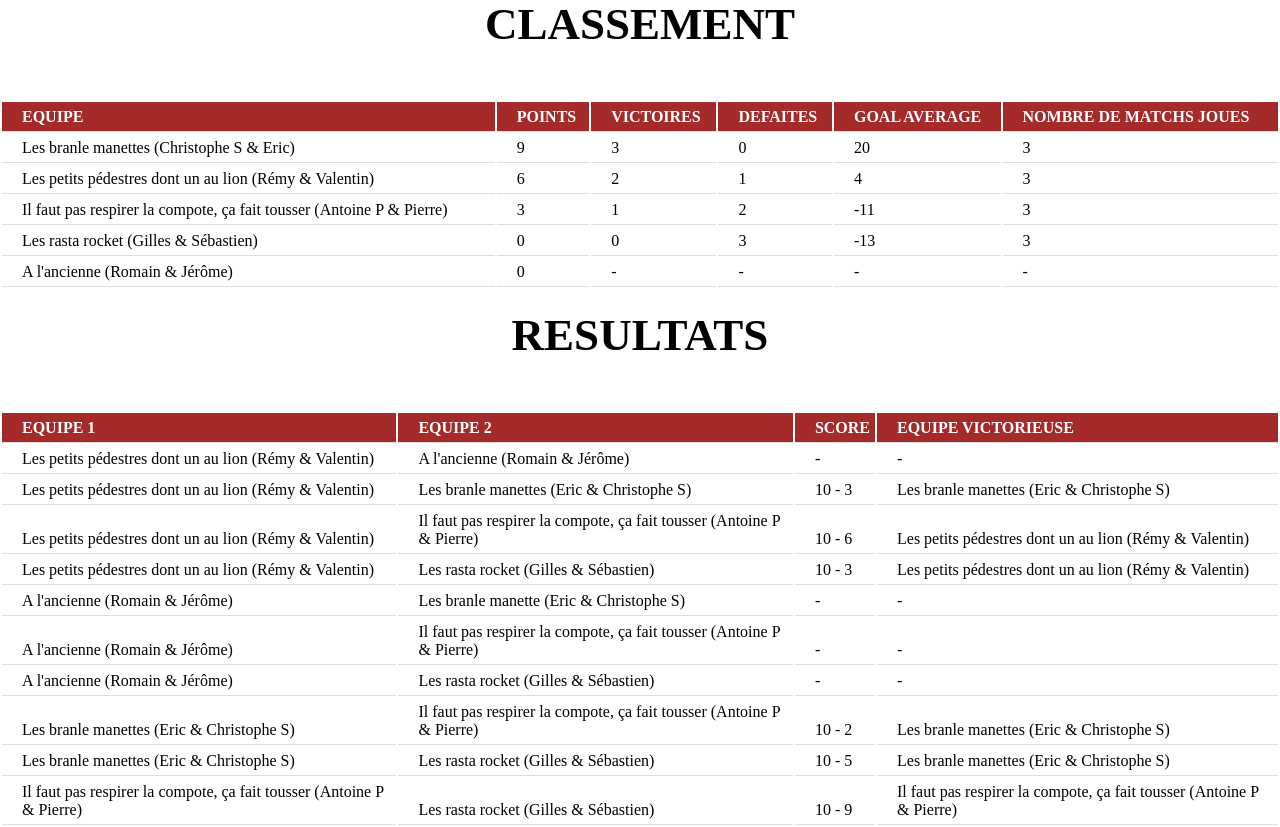
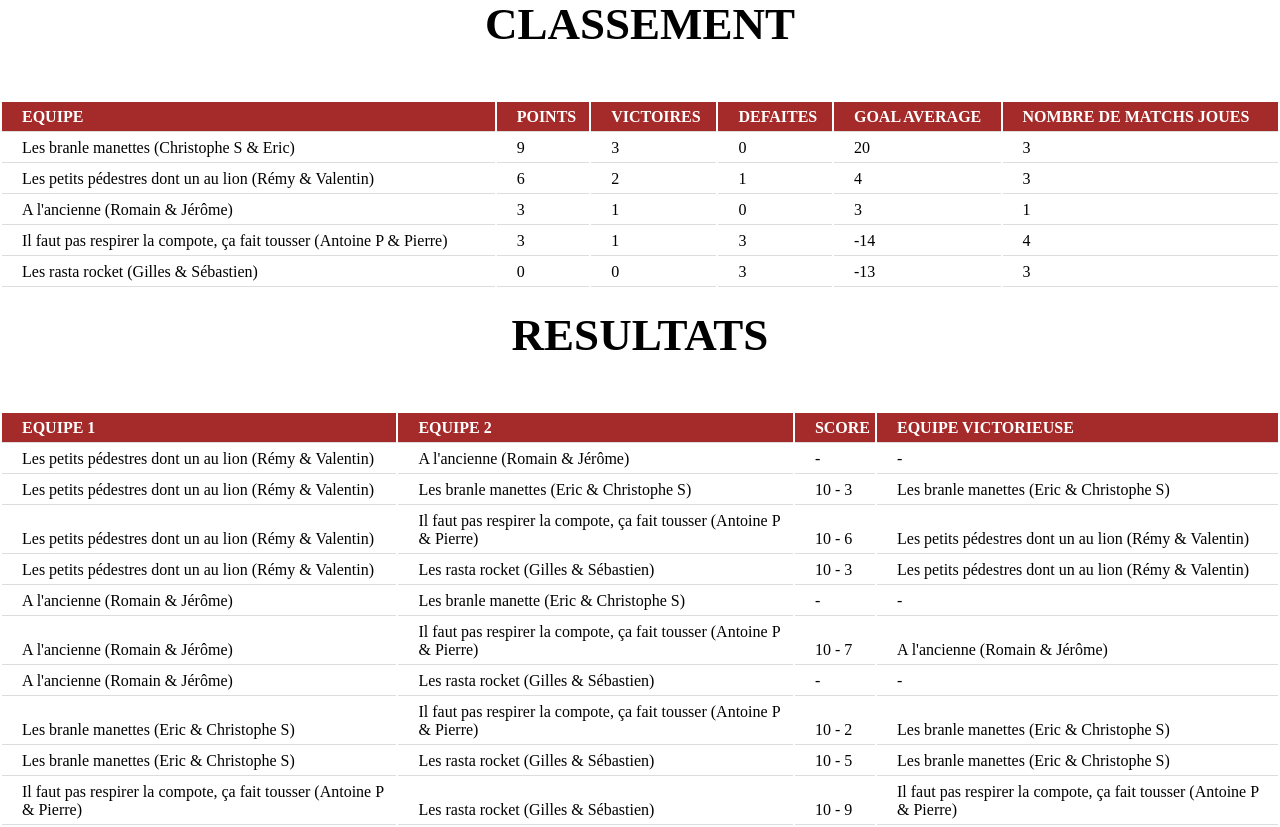
Before and after one commit to vadumont/babyfoot, a PHP site: page /poule_a.php in a window 1280 px wide. Shown: the part 212-1039 px from the top of the page. Run offline with PHP 8.4, Linux system fonts and the light colour scheme.

Commit message:
évolution score

```diff
--- a/poule_a.php
+++ b/poule_a.php
@@ -33,12 +33,20 @@
                         <td>3</td>
                     </tr>
                     <tr>
+                        <td>A l'ancienne (Romain & Jérôme)</td>
+                        <td>3</td>
+                        <td>1</td>
+                        <td>0</td>
+                        <td>3</td>
+                        <td>1</td>
+                    </tr>
+                    <tr>
                         <td>Il faut pas respirer la compote, ça fait tousser (Antoine P & Pierre)</td>
                         <td>3</td>
                         <td>1</td>
-                        <td>2</td>
-                        <td>-11</td>
                         <td>3</td>
+                        <td>-14</td>
+                        <td>4</td>
                     </tr>
                     <tr>
                         <td>Les rasta rocket (Gilles & Sébastien)</td>
@@ -47,14 +55,6 @@
                         <td>3</td>
                         <td>-13</td>
                         <td>3</td>
-                    </tr>
-                    <tr>
-                        <td>A l'ancienne (Romain & Jérôme)</td>
-                        <td>0</td>
-                        <td>-</td>
-                        <td>-</td>
-                        <td>-</td>
-                        <td>-</td>
                     </tr>
                 </table>
 
@@ -105,8 +105,8 @@
                     <tr>
                         <td>A l'ancienne (Romain & Jérôme)</td>
                         <td>Il faut pas respirer la compote, ça fait tousser (Antoine P & Pierre)</td>
-                        <td>-</td>
-                        <td>-</td>
+                        <td>10 - 7</td>
+                        <td>A l'ancienne (Romain & Jérôme)</td>
                     </tr>
                     <tr>
                         <td>A l'ancienne (Romain & Jérôme)</td>
```
